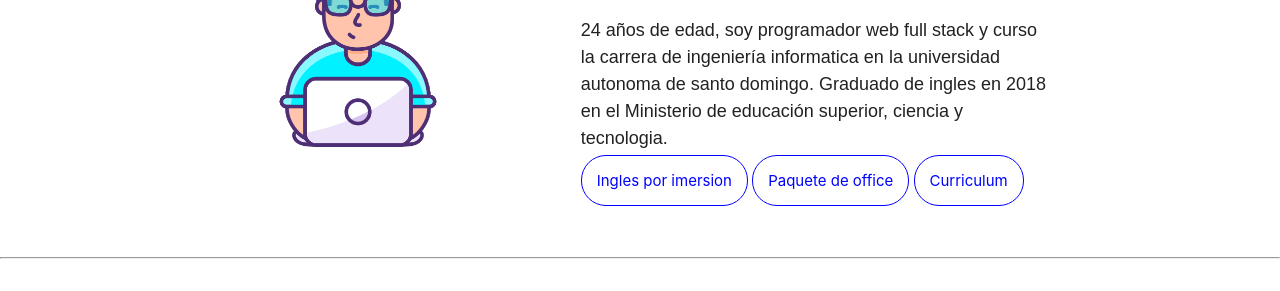
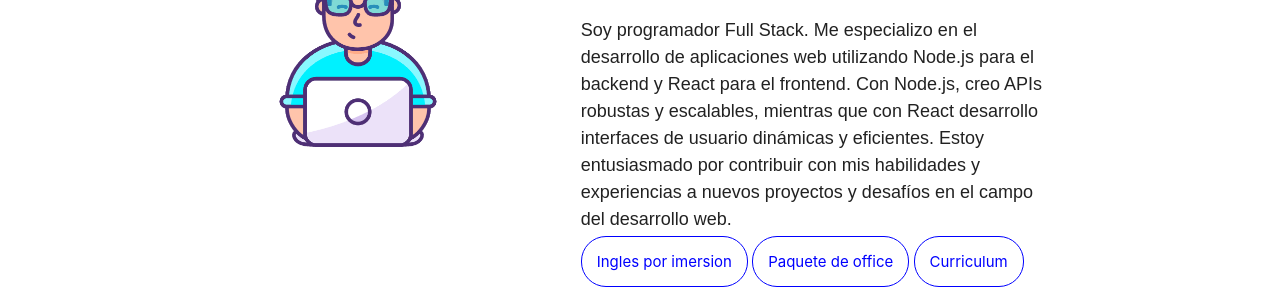
Before and after one commit to SilverFox1313/SilverFox1313.github.io, a plain HTML site: page index.html in a window 1280 px wide. Shown: the part 178-469 px from the top of the page. Drawn offline with nearby package versions, Linux system fonts and the light colour scheme.

Commit message:
Update index.html

```diff
--- a/index.html
+++ b/index.html
@@ -54,10 +54,7 @@
         <div class="col l7 m8 s12">
           <h2 class="myname">Edrian Hildevert</h2>
           <p class="mydescription">
-            24 años de edad, soy programador web full stack y curso la carrera
-            de ingeniería informatica en la universidad autonoma de santo
-            domingo. Graduado de ingles en 2018 en el Ministerio de educación
-            superior, ciencia y tecnologia.
+            Soy programador Full Stack. Me especializo en el desarrollo de aplicaciones web utilizando Node.js para el backend y React para el frontend. Con Node.js, creo APIs robustas y escalables, mientras que con React desarrollo interfaces de usuario dinámicas y eficientes. Estoy entusiasmado por contribuir con mis habilidades y experiencias a nuevos proyectos y desafíos en el campo del desarrollo web.
           </p>
           <div class="pdf hide-on-med-and-down">
             <a class="a-btn" target="_blank" href="documents/ingles.pdf">Ingles por imersion</a>
```
